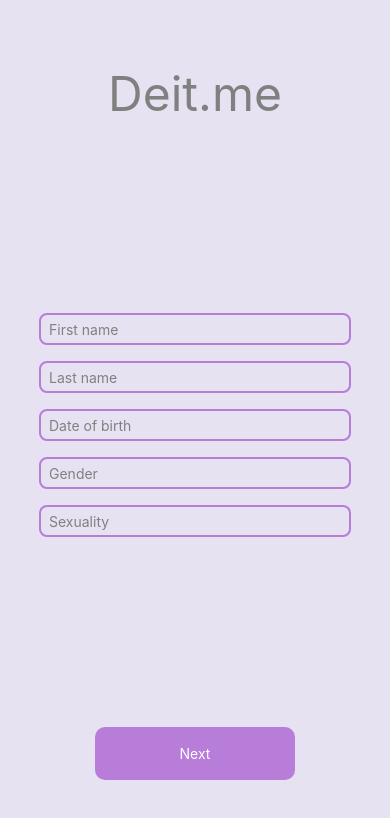
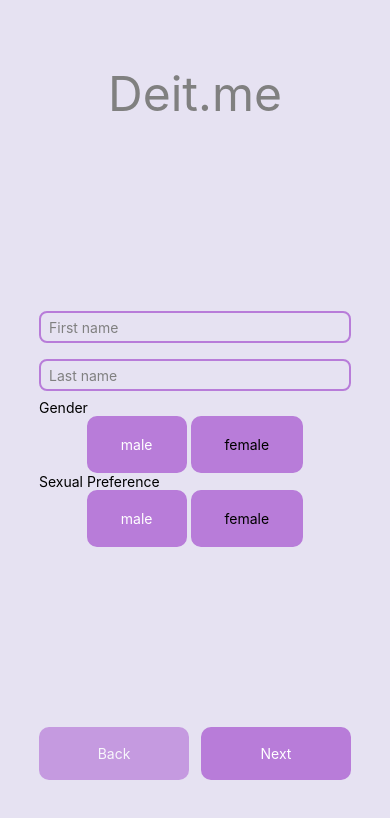
Before and after one commit to djanYaz/Deit.me, a React Native app in the folder app/: screen /Register in a window 390 px wide. Shown: the top 818 px of the page. Built offline with nearby package versions, Linux system fonts and the light colour scheme.

Commit message:
refactor; custom styling;toggle list comp

```diff
--- a/app/src/components/CustomButton.tsx
+++ b/app/src/components/CustomButton.tsx
@@ -8,13 +8,18 @@
 
 export interface CustomButtonProps {
   title: string;
+  tintColor?: string;
 }
 export default function CustomButton(
   props: TouchableOpacityProps & CustomButtonProps,
 ) {
   return (
-    <TouchableOpacity {...props} style={[props.style, styles.button]}>
-      <Text style={styles.text}>{props.title}</Text>
+    <TouchableOpacity
+      {...props}
+      style={[styles.button, props.style, props.disabled && styles.disabled]}>
+      <Text style={[styles.text, { color: props.tintColor }]}>
+        {props.title}
+      </Text>
     </TouchableOpacity>
   );
 }
@@ -27,6 +32,9 @@
     paddingHorizontal: 32,
     borderRadius: 10,
   },
+  disabled: {
+    opacity: 0.7,
+  },
   text: {
     color: 'white',
   },
--- a/app/src/components/TextInput.tsx
+++ b/app/src/components/TextInput.tsx
@@ -1,11 +1,21 @@
 import React from 'react';
 import { StyleSheet, TextInput, TextInputProps } from 'react-native';
 
-export default function CustomTextInput(props: TextInputProps) {
+export interface CustomTextInputProps extends TextInputProps {
+  id?: string;
+  onChangeText?: (text: string, id?: string) => void;
+}
+export default function CustomTextInput(props: CustomTextInputProps) {
+  function handleTextInput(text: string) {
+    if (props.onChangeText) {
+      props.onChangeText(text, props.id);
+    }
+  }
   return (
     <TextInput
       placeholderTextColor="grey"
       {...props}
+      onChangeText={handleTextInput}
       style={[props.style, styles.input]}
     />
   );
--- /dev/null
+++ b/app/src/components/ToggleList.tsx
@@ -0,0 +1,74 @@
+import React, { useEffect, useState } from 'react';
+import { StyleSheet, Text, View, ViewStyle } from 'react-native';
+import CustomButton from './CustomButton';
+
+export interface ToggleListProps {
+  list: string[];
+  deselect?: boolean;
+  onChange?: (selected: string) => void;
+  style?: ViewStyle;
+  title: string;
+}
+export default function ToggleList(props: ToggleListProps) {
+  const [list] = useState<string[]>(props.list);
+  const [selectedIndex, setSelectedIndex] = useState<number>(
+    props.deselect ? -1 : 0,
+  );
+
+  useEffect(() => {
+    if (props.onChange) {
+      props.onChange(list[selectedIndex]);
+    }
+  }, [selectedIndex, props, list]);
+
+  function handleSelect(index: number) {
+    if (index === selectedIndex && props.deselect) {
+      setSelectedIndex(-1);
+    } else {
+      console.log('selected:', index, list[index]);
+      setSelectedIndex(index);
+    }
+  }
+
+  function render() {
+    console.log(selectedIndex);
+    const listComponents = list.map((item, index) => {
+      return (
+        <CustomButton
+          title={item}
+          key={item + index}
+          tintColor={index === selectedIndex ? 'white' : 'black'}
+          style={{
+            ...styles.button,
+            ...(index === selectedIndex && styles.selectedButton),
+          }}
+          onPress={() => handleSelect(index)}
+        />
+      );
+    });
+    return (
+      <View style={props.style}>
+        <Text>{props.title}</Text>
+        <View style={styles.container}>{listComponents}</View>
+      </View>
+    );
+  }
+  return render();
+}
+
+const styles = StyleSheet.create({
+  container: {
+    flexDirection: 'row',
+    justifyContent: 'center',
+  },
+  selectedButton: {
+    backgroundColor: '#b87cd9',
+    marginHorizontal: 2,
+  },
+  button: {
+    backgroundColor: undefined,
+    borderColor: '#b87cd9',
+    borderWidth: 2,
+    marginHorizontal: 2,
+  },
+});
--- a/app/src/screens/Register.tsx
+++ b/app/src/screens/Register.tsx
@@ -5,13 +5,16 @@
 import Hobby from '../components/Hobby';
 import ScreenView from '../components/ScreenView';
 import CustomTextInput from '../components/TextInput';
+import ToggleList from '../components/ToggleList';
 import { API_URL } from '../constants';
 import rootNavigation from '../rootNavigation';
+import { UserRegisterDTO } from '../user';
 import { makeRequest } from '../utils';
 
 const slideAnimationDuration = 300;
 
 export default function Register() {
+  const [registrationInfo, setRegistrationInfo] = useState<UserRegisterDTO>({});
   const [hobbies, setHobbies] = useState<any[]>([]);
   const [selectedHobbies, setSelectedHobbies] = useState<any[]>([]);
   const parts = [
@@ -61,11 +64,16 @@
     }
   }
 
+  function handleBack() {
+    setRegistrationPart(registrationPart - 1);
+  }
+
   function handleSelectHobby(index: number) {
     selectedHobbies.push(hobbies[index]);
     setSelectedHobbies([...selectedHobbies]);
     hobbies.splice(index, 1);
     setHobbies([...hobbies]);
+    // setRegistrationInfo({ ...registrationInfo });
   }
 
   function handleDeselectHobby(index: number) {
@@ -79,14 +87,54 @@
     return registrationPart >= parts.length - 1 ? 'Register' : 'Next';
   }
 
+  function handleTextInput(text: string, key?: string) {
+    // console.log(text, key);
+    if (!key) {
+      return;
+    }
+    const entry = { [key]: text };
+    const info = { ...registrationInfo, ...entry };
+    console.log('info', info);
+    setRegistrationInfo(info);
+  }
+
   function renderPersonalInformationPath() {
     return (
       <>
-        <CustomTextInput placeholder="First name" />
-        <CustomTextInput placeholder="Last name" />
-        <CustomTextInput placeholder="Date of birth" />
-        <CustomTextInput placeholder="Gender" />
-        <CustomTextInput placeholder="Sexuality" />
+        <CustomTextInput
+          onChangeText={handleTextInput}
+          placeholder="First name"
+          id="firstName"
+          value={registrationInfo.firstName}
+        />
+        <CustomTextInput
+          onChangeText={handleTextInput}
+          placeholder="Last name"
+          id="lastName"
+          value={registrationInfo.lastName}
+        />
+        {/* <CustomTextInput
+          onChangeText={handleTextInput}
+          placeholder="Gender"
+          id="gender"
+          value={registrationInfo.gender}
+        /> */}
+        <ToggleList
+          style={styles.input}
+          title="Gender"
+          list={['male', 'female']}
+        />
+        {/* <CustomTextInput
+          onChangeText={handleTextInput}
+          placeholder="Sexual Preference"
+          id="preference"
+          value={registrationInfo.preference}
+        /> */}
+        <ToggleList
+          style={styles.input}
+          title="Sexual Preference"
+          list={['male', 'female']}
+        />
       </>
     );
   }
@@ -94,9 +142,17 @@
   function renderCredentialsPart() {
     return (
       <>
-        <CustomTextInput placeholder="email" />
         <CustomTextInput
-          placeholder="password"
+          onChangeText={handleTextInput}
+          id="email"
+          value={registrationInfo.email}
+          placeholder="Email"
+        />
+        <CustomTextInput
+          placeholder="Password"
+          onChangeText={handleTextInput}
+          id="password"
+          value={registrationInfo.password}
           textContentType="password"
           secureTextEntry
         />
@@ -148,11 +204,19 @@
     <ScreenView style={styles.container}>
       <Text style={styles.title}>Deit.me</Text>
       {handleRenderOfPart()}
-      <CustomButton
-        title={getRegisterButtonName()}
-        onPress={handleRegister}
-        style={styles.button}
-      />
+      <View style={styles.buttonContainer}>
+        <CustomButton
+          title="Back"
+          disabled={registrationPart === 0}
+          onPress={handleBack}
+          style={styles.button}
+        />
+        <CustomButton
+          title={getRegisterButtonName()}
+          onPress={handleRegister}
+          style={styles.button}
+        />
+      </View>
     </ScreenView>
   );
 }
@@ -174,7 +238,11 @@
     color: 'grey',
   },
   button: {
-    width: 200,
+    width: 150,
+    marginHorizontal: 6,
+  },
+  buttonContainer: {
+    flexDirection: 'row',
   },
   hobbiesContainer: {
     flexWrap: 'wrap',
@@ -185,4 +253,7 @@
   hobbiesScrollContainer: {
     height: '70%',
   },
+  input: {
+    width: '80%',
+  },
 });
--- a/app/src/user.ts
+++ b/app/src/user.ts
@@ -2,14 +2,14 @@
 import { makeRequest } from './utils';
 
 export interface UserRegisterDTO {
-  email: string;
-  password: string;
-  firstName: string;
-  lastName: string;
-  phoneNumber: string;
-  preference: string;
-  gender: string;
-  hobbies: { [id: string]: string };
+  email?: string;
+  password?: string;
+  firstName?: string;
+  lastName?: string;
+  phoneNumber?: string;
+  preference?: string;
+  gender?: string;
+  hobbies?: { [id: string]: string };
 }
 export interface UserCredentials {
   token: string;
```
